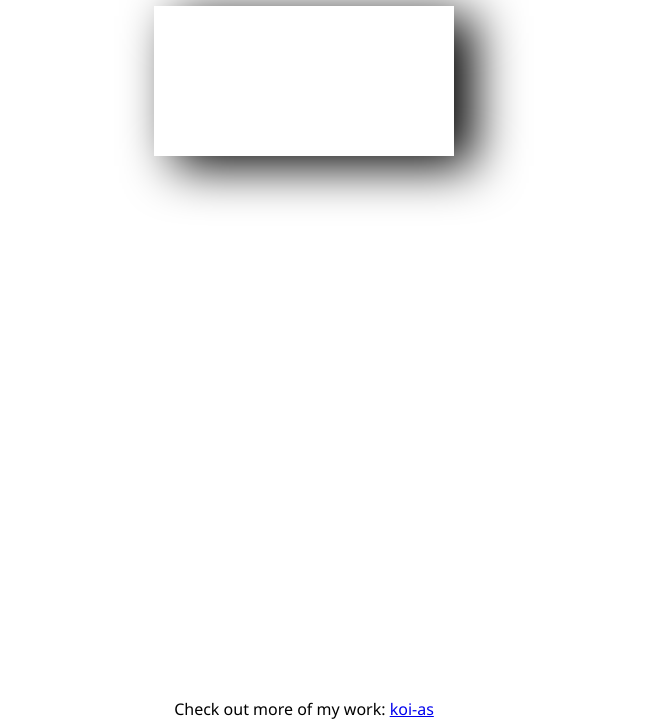
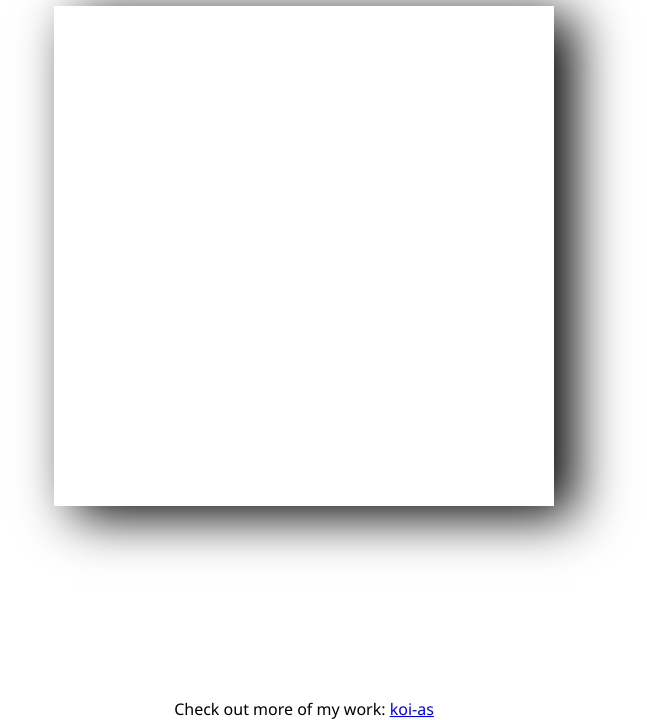
Before and after one commit to koi-as/basicPongGame, a plain HTML site: page index.html in a window 1280 px wide. Shown: the part 80-800 px from the top of the page, without its empty margins (336-983 px from the left). Drawn offline with Linux system fonts and the light colour scheme.

Commit message:
Defined height, width, and id for canvas element. Commented in 2 buttons for starting the game and restarting the game in case I want to use them.

```diff
--- a/index.html
+++ b/index.html
@@ -9,9 +9,11 @@
 
 <body>
     <h1>Pong by Kanzan Koi</h1>
-    <canvas>
+    <canvas id="game" height="500px" width="500px">
         <!-- using canvas here because that was the tool I used to create my last game snake -->
     </canvas>
+    <!-- <button id="start" onclick="startGame()">Start Game</button>
+    <button id="restart" onclick="restartGame()">Restart Game</button> -->
 
     <footer>Check out more of my work: <a href="https://www.github.com/koi-as/">koi-as</a></footer>
     <script src="script.js"></script>
```
